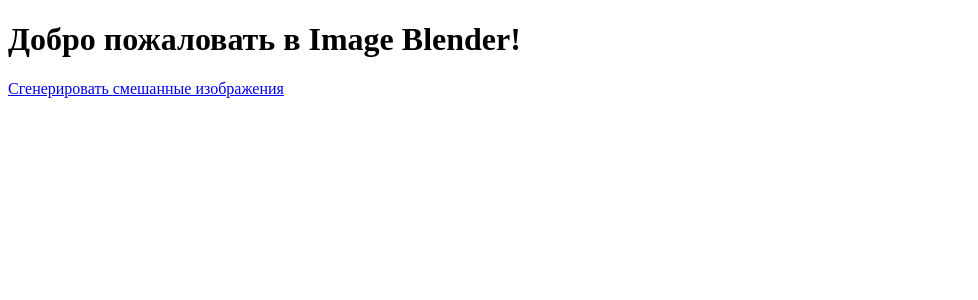
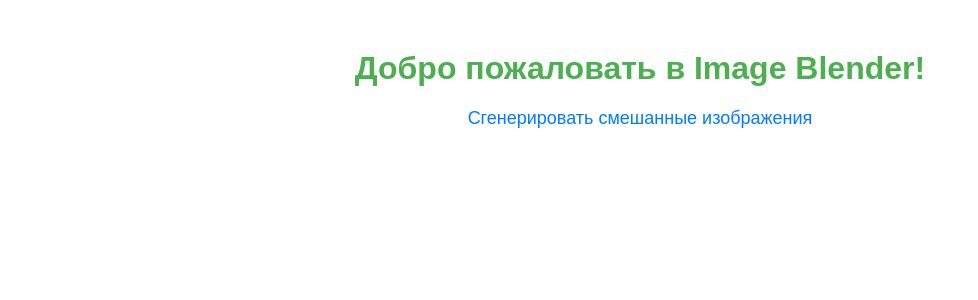
Before and after one commit to Alex1988Den/Blending-two-images-using-linear-interpolation, a Flask app: page / in a window 1280 px wide. Shown: the top 300 px of the page, without its empty margins (0-978 px from the left). Run offline with Flask 3, Linux system fonts and the light colour scheme; parts of the project's set-up code (start-up, migrations or seed data) failed here and were passed over.

Commit message:
Update index.html

```diff
--- a/templates/index.html
+++ b/templates/index.html
@@ -2,7 +2,29 @@
 <html lang="en">
 <head>
     <meta charset="UTF-8">
+    <meta name="viewport" content="width=device-width, initial-scale=1.0">
     <title>Image Blender</title>
+    <style>
+        body {
+            font-family: Arial, sans-serif;
+            text-align: center;
+            margin-top: 50px;
+        }
+        h1 {
+            color: #4CAF50;
+        }
+        p {
+            font-size: 18px;
+        }
+        a {
+            font-size: 18px;
+            color: #007BFF;
+            text-decoration: none;
+        }
+        a:hover {
+            text-decoration: underline;
+        }
+    </style>
 </head>
 <body>
     <h1>Добро пожаловать в Image Blender!</h1>
```
